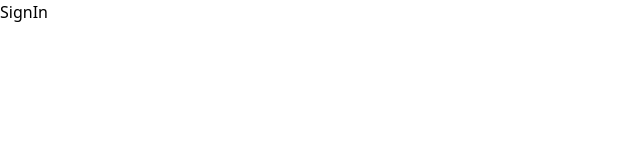
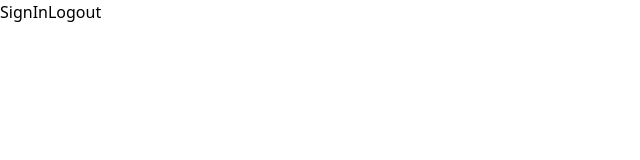
Before and after one commit to mozaid7/Typescript, a Next.js app in the folder NextJs/next-auth/: page / in a window 1280 px wide. Shown: the top 160 px of the page, without its empty margins (0-640 px from the left). Built offline with nearby package versions, Linux system fonts and the light colour scheme.

Commit message:
signin & signout hook used

```diff
--- a/NextJs/next-auth/components/Appbar.tsx
+++ b/NextJs/next-auth/components/Appbar.tsx
@@ -1,11 +1,16 @@
 "use client"
 import { useRouter } from "next/navigation";
+import { signIn, signOut } from "next-auth/react";
 
 export const Appbar = () => {
     const router = useRouter();
     return <div>
         <button onClick={() => {
-            router.push("/api/auth/signin");
+           signIn();
         }}>SignIn</button>
+
+        <button onClick={() => {
+           signOut();
+        }}>Logout</button>
     </div>
 }
```
